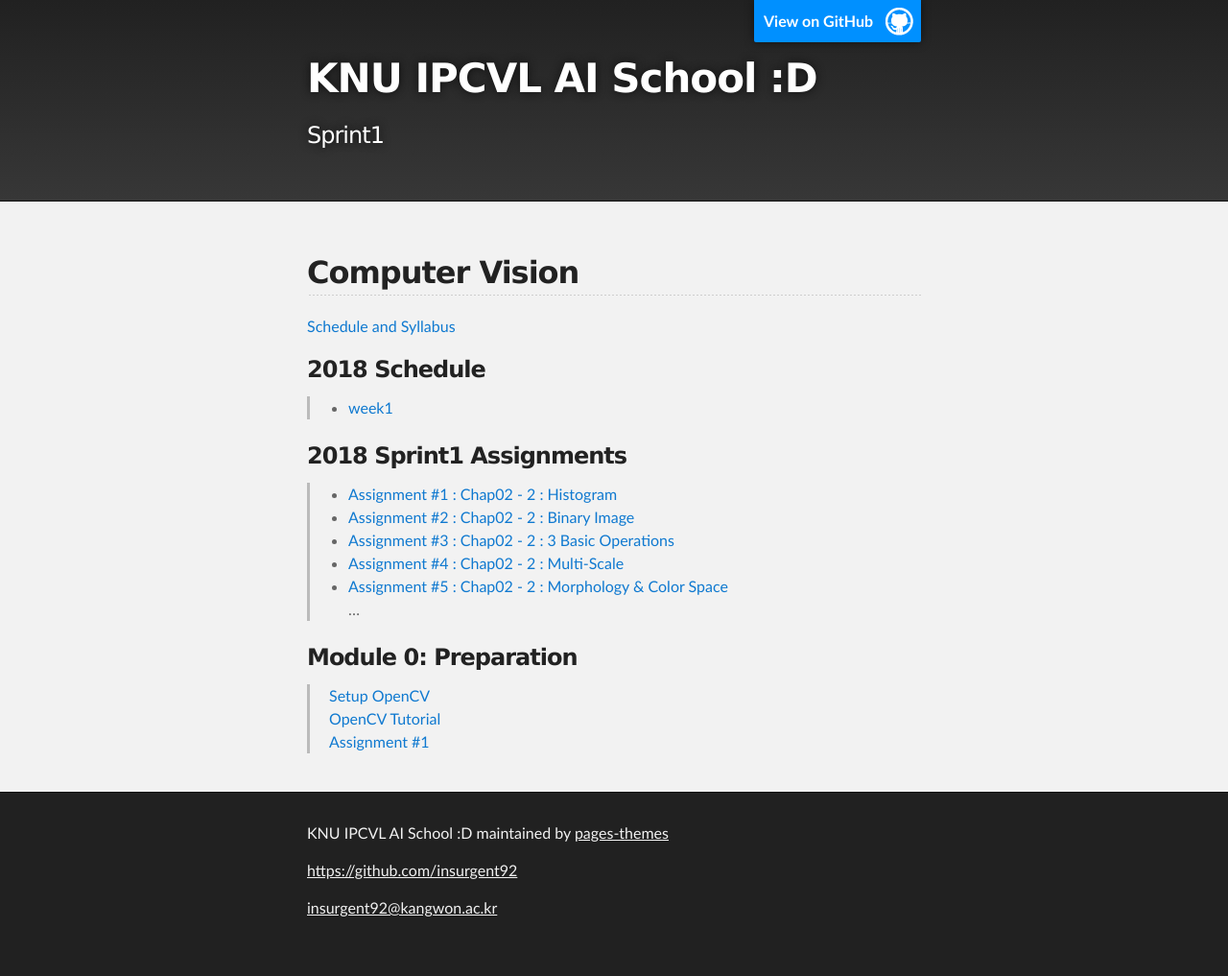
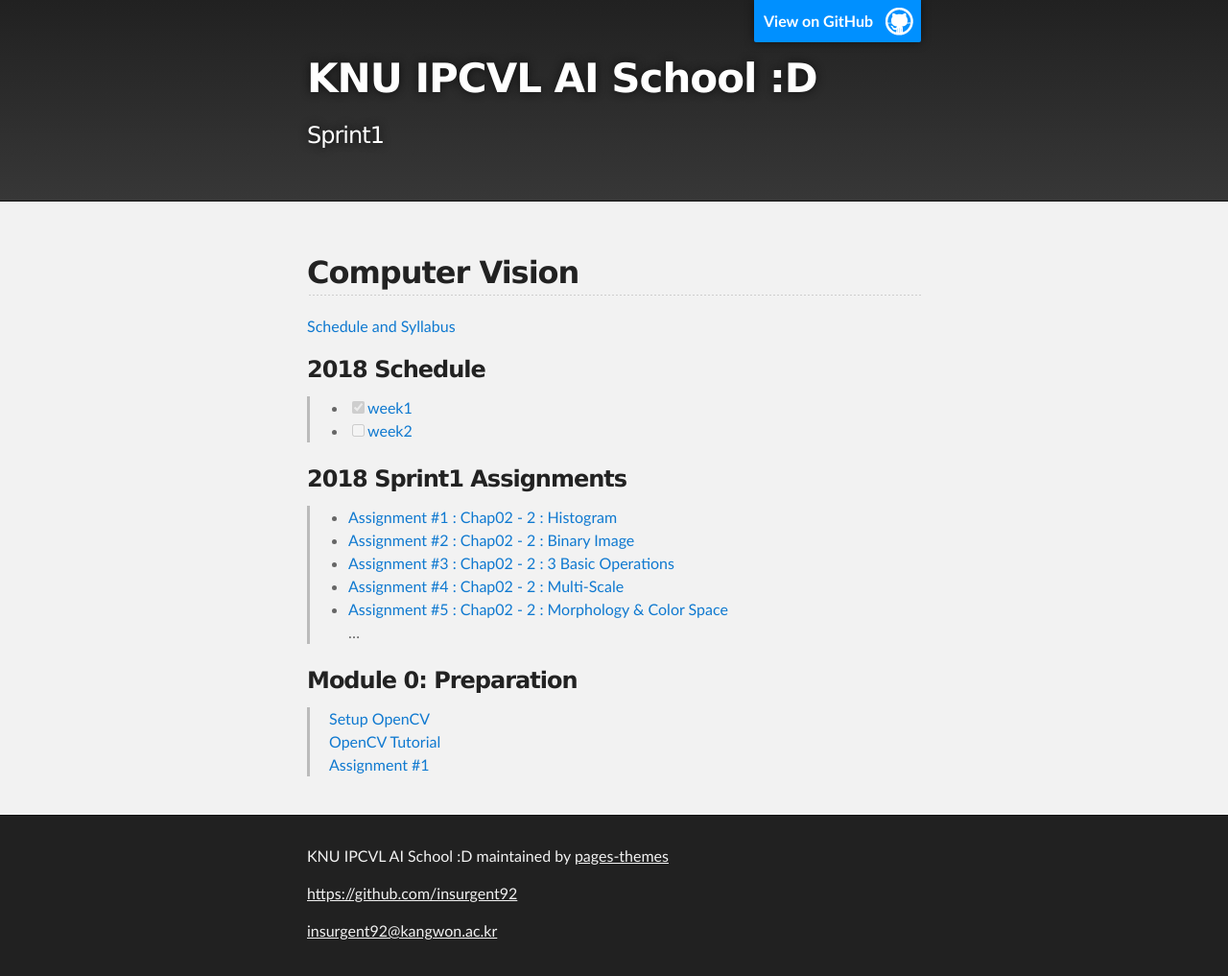
Before and after one commit to pages-themes/slate, a Jekyll site: the page built from index.md, in a window 1280 px wide. Shown: the whole page at 96% size. Built offline with Jekyll 4.4.1, drawn with Linux system fonts in a browser that asks for light colours; our own code applies the rules of GitHub Pages for plain Markdown files; before the commit the page ends 993 px from its top, so only the background shows below that.

Commit message:
Update index

```diff
--- a/index.md
+++ b/index.md
@@ -6,7 +6,8 @@ layout: default
 [Schedule and Syllabus](./docs/syllabus.html)
 
 ### 2018 Schedule
->- [week1](./docs/sprint1/week1.md)
+>- [x] [week1](./docs/sprint1/week1.html)
+>- [ ] [week2](./docs/sprint1/week2.html)
 
 ### 2018 Sprint1 Assignments
 > - [Assignment #1 : Chap02 - 2 : Histogram](./docs/assignment1.html)
```
